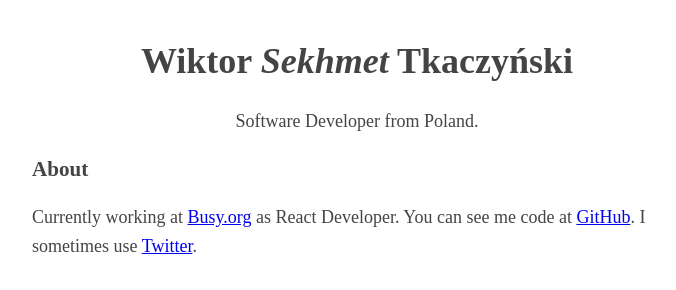
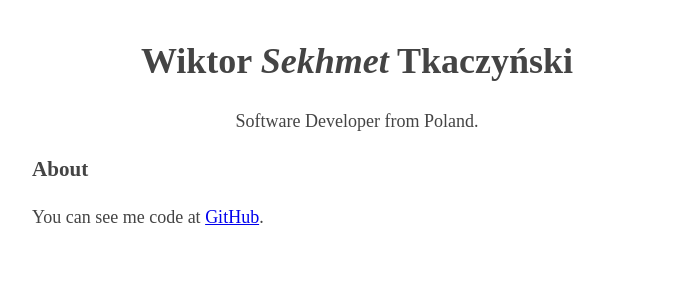
Before and after one commit to Sekhmet/Sekhmet.github.io, a plain HTML site: page index.html in a window 1280 px wide. Shown: the whole page, without its empty margins (283-959 px from the left). Drawn offline with Linux system fonts and the light colour scheme.

Commit message:
chore: drop busy & Twitter

```diff
--- a/index.html
+++ b/index.html
@@ -29,8 +29,6 @@
       </aside>
     </header>
     <h3>About</h3>
-    Currently working at <a href="https://busy.org">Busy.org</a> as React Developer.
-    You can see me code at <a href="https://github.com/Sekhmet">GitHub</a>. I
-    sometimes use <a href="https://twitter.com/@0cf5e">Twitter</a>.
+    You can see me code at <a href="https://github.com/Sekhmet">GitHub</a>.
   </body>
 </html>
```
